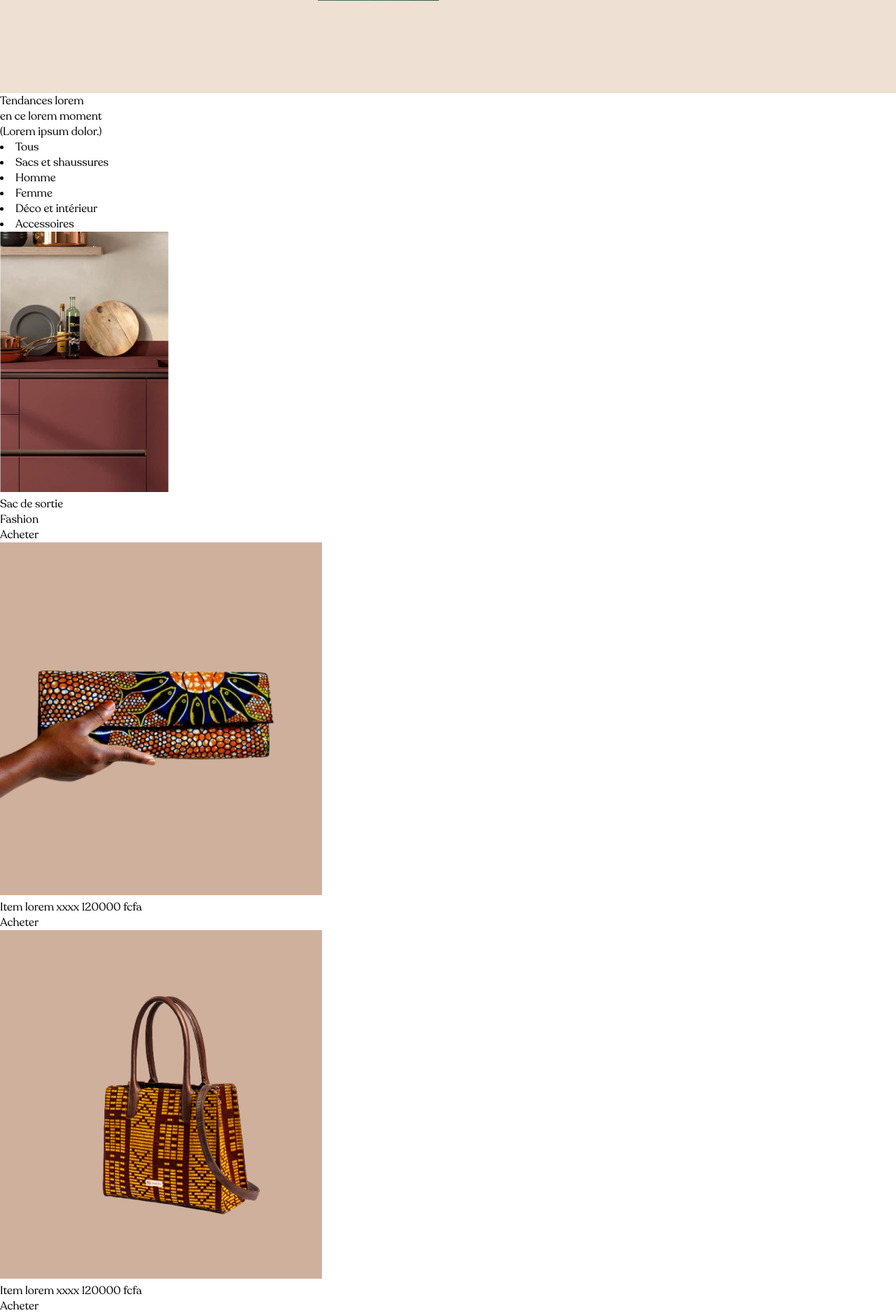
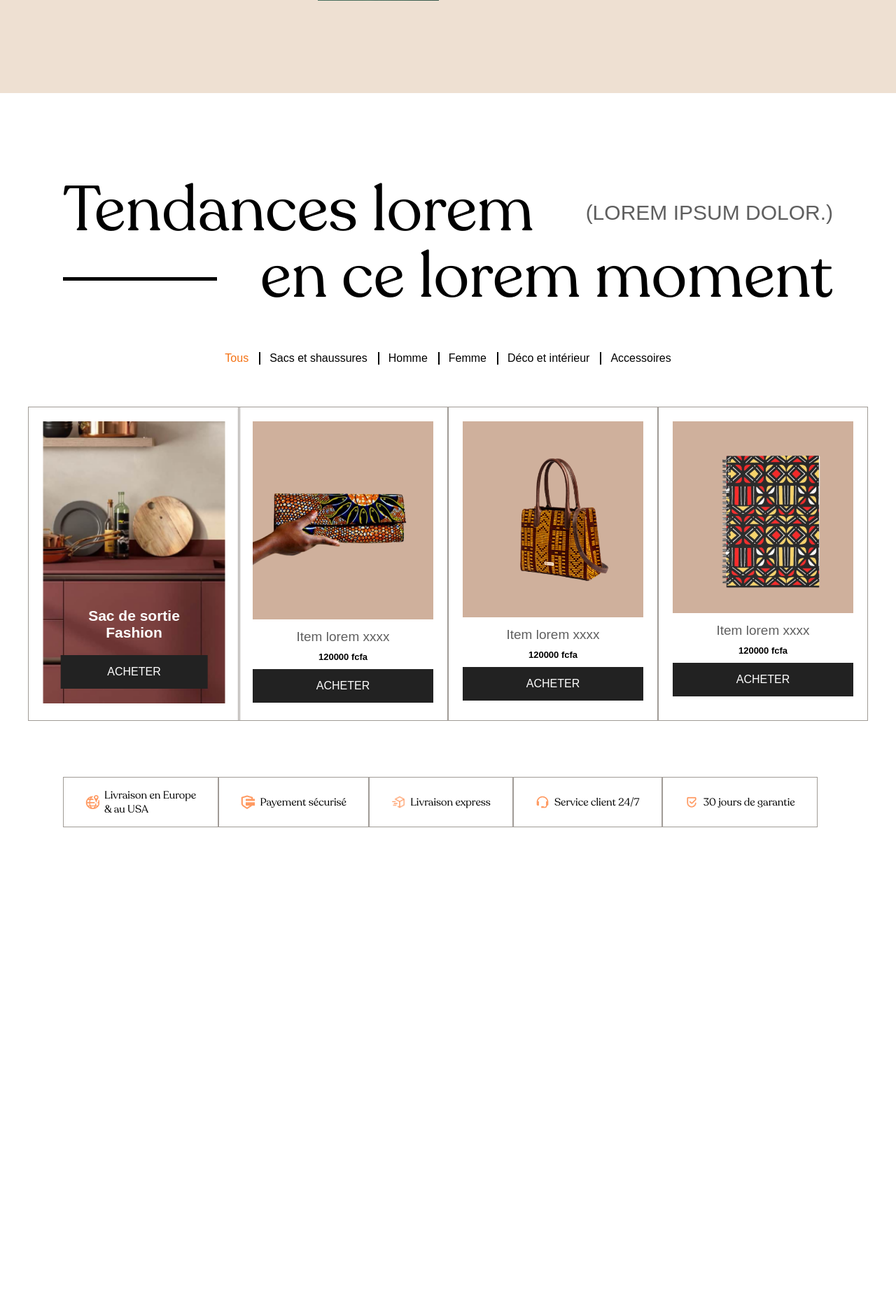
Before and after one commit to JoOkhafor/Misericordia_fashion, a PHP site: page /home.html in a window 1280 px wide. Shown: the part 1735-3611 px from the top of the page at 70% size. After the commit the page ends 2917 px from the top, so only its background shows below. Run offline with PHP 8.4, Linux system fonts and the light colour scheme; some web fonts are replaced.

Commit message:
Trend Section

```diff
--- a/assets/styles.css
+++ b/assets/styles.css
@@ -41,6 +41,7 @@
   --text: "Recoleta";
   --primary: #5a4042;
   --black: #000000;
+  --black-600: #222222;
   --degraded: #5f5f5f;
   --red: #fd213e;
   --gold: #aa5843;
@@ -462,5 +463,181 @@ img.arrow_down {
 /* Begin trend section  */
 
 
+.trend_section {
+  display: block;
+  padding: 120px 90px;
+}
+
+.trend__title_container {
+  width: 100%;
+  height: fit-content;
+  position: relative;
+}
+
+.trend_title {
+  display: block;
+  position: relative;
+  font-size: 90px;
+  width: 100%;
+  height: fit-content;
+  line-height: 95px;
+}
+
+.trend_title p{
+  display: block;
+  text-align: right;
+  position: relative;
+}
+
+.trend_title p::before{
+  position: absolute;
+  content: '';
+  top: 50%;
+  left: -0%;
+  width: 20%;
+  height: 5px;
+  background-color: var(--black);
+}
+
+.light_focus_title{
+  font-family: "Poppins", sans-serif;
+  text-transform: uppercase;
+  color: var(--degraded);
+  font-size: 30px;
+  position: absolute;
+  top: 18%;
+  right: 0%;
+}
+
+.article_type_container{
+  display: flex;
+  justify-content: center;
+  width: 100%;
+  height: fit-content;
+  padding: 20px 0;
+  font-family: "Poppins", sans-serif;
+  font-size: 16px;
+  font-weight: 400;
+  margin: 40px 0 20px;
+}
+
+.article_type_container li{
+  position: relative;
+  list-style: none;
+  padding: 0 15px;
+}
+
+.article_type_container li:not(:first-child):before{
+  content: "";
+  position: absolute;
+  width: 2px;
+  height: 100%;
+  left: 0;
+  background-color: var(--black);
+}
+
+.type_selected{
+  color: var(--secondary-hard);
+}
+
+.trend_article_container{
+  display: grid;
+  margin-top: 40px;
+  justify-content: center;
+  font-family: "Poppins", sans-serif;
+  grid-template-columns: repeat(4, 300px);
+}
+
+.item_img{
+  width: 100%;
+}
+
+.item{
+  padding: 20px;
+  text-align: center;
+  border: .5px solid var(--nuanced-light);
+
+}
+
+.less{
+  width: 101%;
+  display: block;
+  padding: auto 10px;
+  position: relative;
+}
+
+.item_img_less{
+  width: 100%;
+  height: 100%;
+  position: relative;
+  z-index: 1;
+}
+
+.item_img_container{
+  width: 100%;
+}
+
+.item_description{
+  display: grid;
+}
+
+.article_title{
+  color: var(--degraded);
+  font-size: 19px;
+  margin: 10px 0 10px;
+}
+
+.price{
+  font-size: 13px;
+  margin: 0px 0 10px;
+  font-weight: bold;
+}
+
+.buy_btn{
+  position: relative;
+  padding: 15px 20px;
+  background-color: var(--black-600);
+  color: var(--white);
+  text-transform: uppercase;
+}
+
+.btn_less{
+  left: 50%;
+  transform: translate(-50%, 0);
+  display: block;
+  margin: 0 auto;
+  width: 70%;
+  bottom: 10%;
+  position: absolute;
+  z-index: 2;
+}
+
+.item_name{
+  color: var(--white);
+  font-weight: bold;
+  font-size: 21px;
+  margin-bottom: 20px;
+}
+
+.trend_section_services{
+  font-size: 15px;
+  display: grid;
+  grid-template-columns: repeat(6, auto);
+  margin-top: 80px;
+}
+
+.trend_service{
+  display: flex;
+  align-items: center;
+  justify-content: center;
+  padding: 15px 20px;
+  gap: 7px;
+  border: .5px solid var(--nuanced-light);
+}
+
+.trend_service img{
+  width: 20px;
+  height:  20px;
+}
 
 /* End trend section  */
--- a/home.html
+++ b/home.html
@@ -165,15 +165,15 @@
 
     <div class="trend_section">
         <div class="trend__title_container">
-            <div class="trend_title_container">
-                Tendances lorem <br> en ce lorem moment
+            <div class="trend_title">
+                Tendances lorem <p>en ce lorem moment</p>
             </div>
             <div class="light_focus_title">
                 (Lorem ipsum dolor.)
             </div>
         </div>
         <div class="article_type_container">
-            <li>Tous</li>
+            <li class="type_selected">Tous</li>
             <li>Sacs et shaussures</li>
             <li>Homme</li>
             <li>Femme</li>
@@ -181,15 +181,17 @@
             <li>Accessoires</li>
         </div>
         <div class="trend_article_container">
-            <div class="item">
-                <div class="item_img_container">
+            <div class="item less">
+                <div class="item_img_less">
                     <img src="assets/item1.png" alt="article" class="item_img">
                 </div>
-                <div class="item_name">
-                    Sac de sortie <br> Fashion
-                </div>
-                <div class="buy_btn">
-                    Acheter
+                <div class="btn_less">
+                    <div class="item_name">
+                        Sac de sortie <br> Fashion
+                    </div>
+                    <div class="buy_btn">
+                        Acheter
+                    </div>
                 </div>
             </div>
             <div class="item">
@@ -197,7 +199,7 @@
                     <img src="assets/item2.png" alt="article" class="item_img">
                 </div>
                 <div class="item_description">
-                    <span>Item lorem xxxx</span>
+                    <span class="article_title">Item lorem xxxx</span>
                     <span class="price">120000 fcfa</span>
                 </div>
                 <div class="buy_btn">
@@ -209,7 +211,7 @@
                     <img src="assets/item3.png" alt="article" class="item_img">
                 </div>
                 <div class="item_description">
-                    <span>Item lorem xxxx</span>
+                    <span class="article_title">Item lorem xxxx</span>
                     <span class="price">120000 fcfa</span>
                 </div>
                 <div class="buy_btn">
@@ -221,7 +223,7 @@
                     <img src="assets/item4.png" alt="article" class="item_img">
                 </div>
                 <div class="item_description">
-                    <span>Item lorem xxxx</span>
+                    <span class="article_title">Item lorem xxxx</span>
                     <span class="price">120000 fcfa</span>
                 </div>
                 <div class="buy_btn">
```
